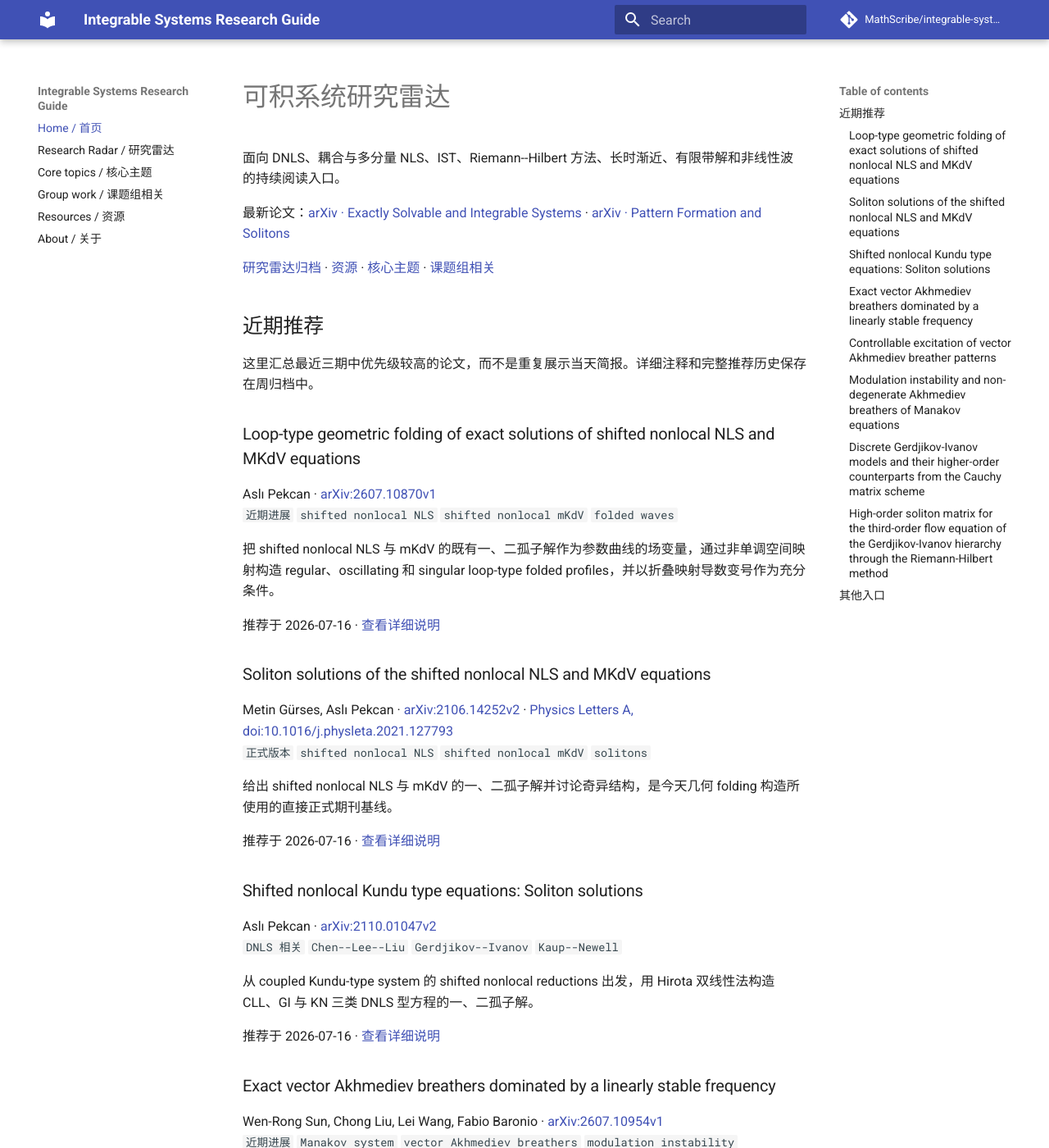
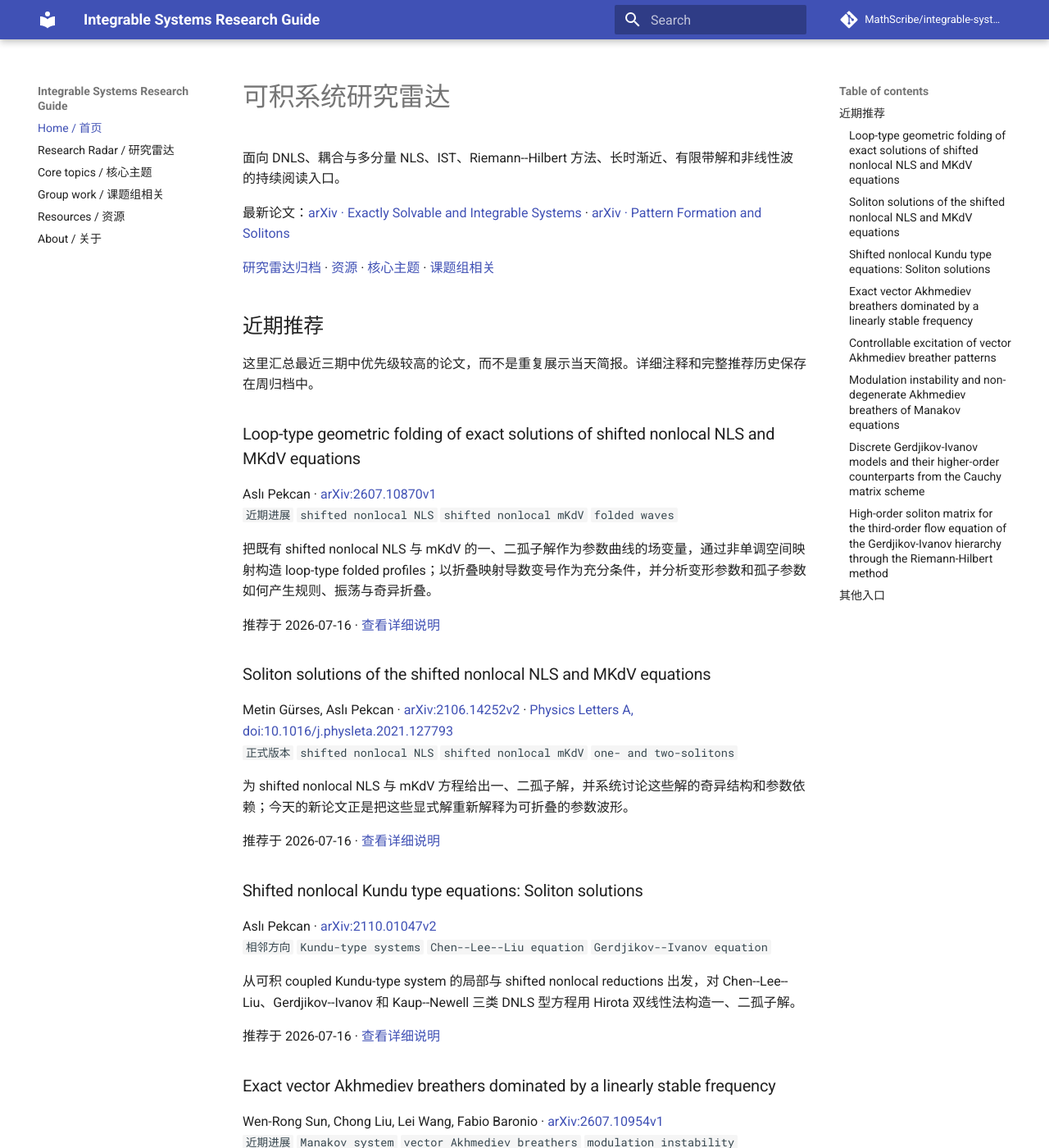
Before and after one commit to MathScribe/integrable-systems-guide, an MkDocs documentation site: the page built from docs/index.md, in a window 1280 px wide and 1400 px high. Shown: the whole window at 82% size. Built offline with MkDocs 1.6.1 and Material for MkDocs 9.7.7, drawn with Linux system fonts in a browser that asks for light colours; comment, search, counter and statistics services are not loaded.

Commit message:
Align homepage with deterministic renderer

```diff
--- a/docs/index.md
+++ b/docs/index.md
@@ -15,25 +15,25 @@
 Aslı Pekcan · [arXiv:2607.10870v1](https://arxiv.org/abs/2607.10870)
 `近期进展` `shifted nonlocal NLS` `shifted nonlocal mKdV` `folded waves`
 
-把 shifted nonlocal NLS 与 mKdV 的既有一、二孤子解作为参数曲线的场变量，通过非单调空间映射构造 regular、oscillating 和 singular loop-type folded profiles，并以折叠映射导数变号作为充分条件。
+把既有 shifted nonlocal NLS 与 mKdV 的一、二孤子解作为参数曲线的场变量，通过非单调空间映射构造 loop-type folded profiles；以折叠映射导数变号作为充分条件，并分析变形参数和孤子参数如何产生规则、振荡与奇异折叠。
 
 推荐于 2026-07-16 · [查看详细说明](radar/2026-W29.md#2026-07-16)
 
 ### Soliton solutions of the shifted nonlocal NLS and MKdV equations
 
 Metin Gürses, Aslı Pekcan · [arXiv:2106.14252v2](https://arxiv.org/abs/2106.14252) · [Physics Letters A, doi:10.1016/j.physleta.2021.127793](https://doi.org/10.1016/j.physleta.2021.127793)
-`正式版本` `shifted nonlocal NLS` `shifted nonlocal mKdV` `solitons`
+`正式版本` `shifted nonlocal NLS` `shifted nonlocal mKdV` `one- and two-solitons`
 
-给出 shifted nonlocal NLS 与 mKdV 的一、二孤子解并讨论奇异结构，是今天几何 folding 构造所使用的直接正式期刊基线。
+为 shifted nonlocal NLS 与 mKdV 方程给出一、二孤子解，并系统讨论这些解的奇异结构和参数依赖；今天的新论文正是把这些显式解重新解释为可折叠的参数波形。
 
 推荐于 2026-07-16 · [查看详细说明](radar/2026-W29.md#2026-07-16)
 
 ### Shifted nonlocal Kundu type equations: Soliton solutions
 
 Aslı Pekcan · [arXiv:2110.01047v2](https://arxiv.org/abs/2110.01047)
-`DNLS 相关` `Chen--Lee--Liu` `Gerdjikov--Ivanov` `Kaup--Newell`
+`相邻方向` `Kundu-type systems` `Chen--Lee--Liu equation` `Gerdjikov--Ivanov equation`
 
-从 coupled Kundu-type system 的 shifted nonlocal reductions 出发，用 Hirota 双线性法构造 CLL、GI 与 KN 三类 DNLS 型方程的一、二孤子解。
+从可积 coupled Kundu-type system 的局部与 shifted nonlocal reductions 出发，对 Chen--Lee--Liu、Gerdjikov--Ivanov 和 Kaup--Newell 三类 DNLS 型方程用 Hirota 双线性法构造一、二孤子解。
 
 推荐于 2026-07-16 · [查看详细说明](radar/2026-W29.md#2026-07-16)
 
```
